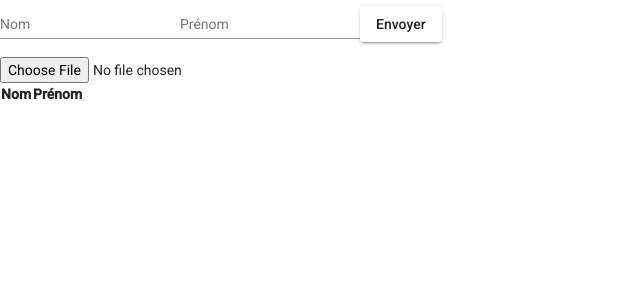
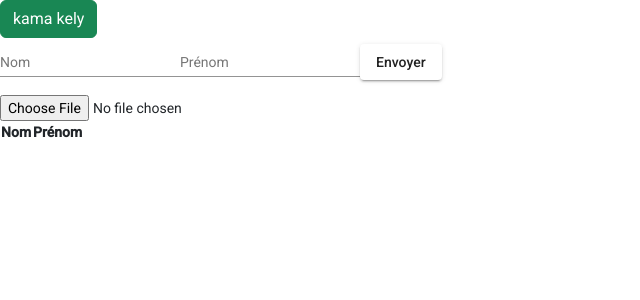
Before and after one commit to tounaf/compta-hery, an Angular app: page / in a window 1280 px wide. Shown: the top 300 px of the page, without its empty margins (0-640 px from the left). Built offline with nearby package versions, Linux system fonts and the light colour scheme.

Commit message:
test boottrap

```diff
--- a/src/app/compta/compta.component.html
+++ b/src/app/compta/compta.component.html
@@ -1,4 +1,5 @@
 <!-- Formulaire de saisie -->
+<button class="btn btn-success">kama kely </button>
 <div class="form-container" fxFlex="50">
   <form [formGroup]="form">
     <mat-form-field>
```
Lines whose indentation alone changed are shown as unchanged.
